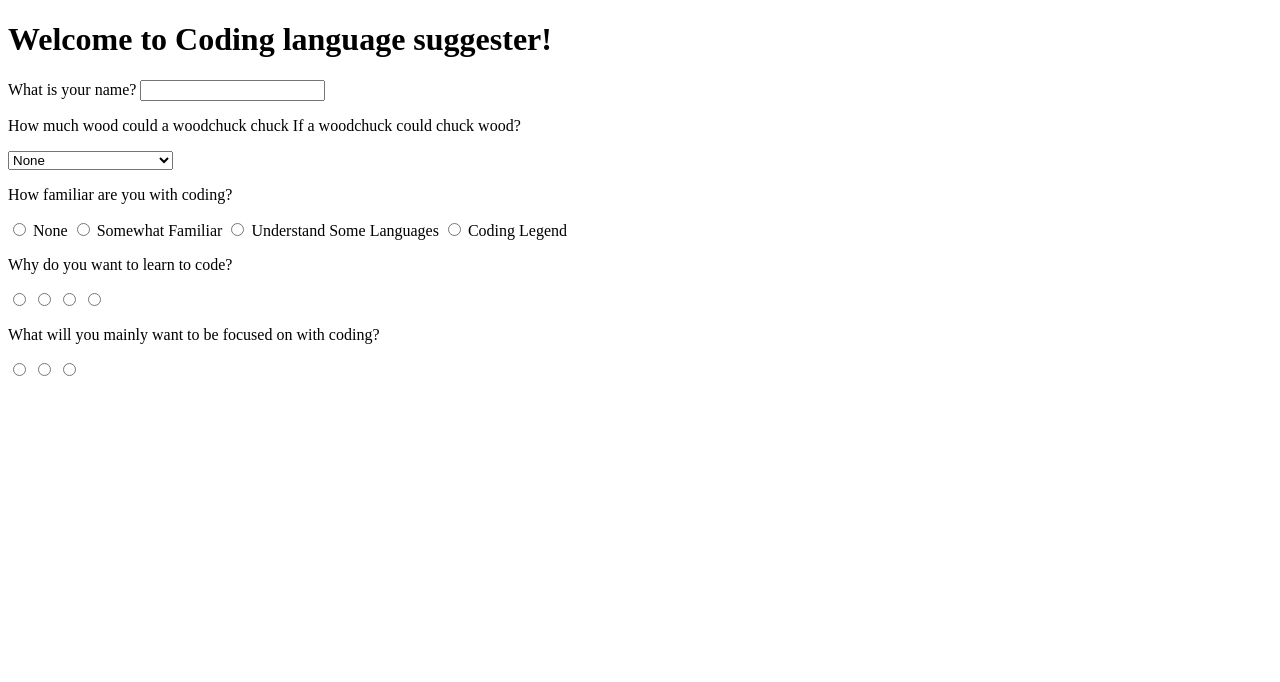
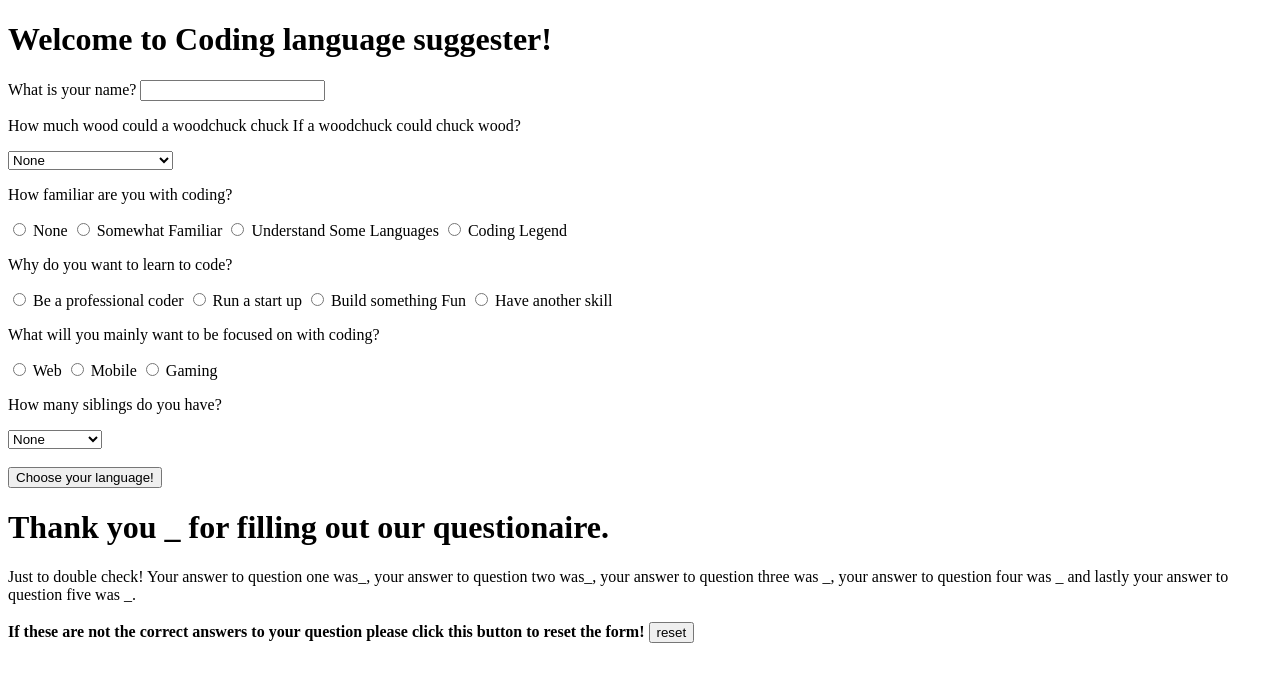
Before and after one commit to Tiberiusloc/programlangsuggester, a plain HTML site: page index.html in a window 1280 px wide. Drawn offline with Linux system fonts and the light colour scheme.

Commit message:
Add questionfive, reset button, outcome p

```diff
--- a/css/sytles.css
+++ b/css/sytles.css
@@ -0,0 +1,4 @@
+#incorrect {
+  color: red;
+  font-size: 30px;
+}
--- a/index.html
+++ b/index.html
@@ -16,7 +16,7 @@
 
     <select id="questionOne">
       <option>None</option>
-      <option>As much as he could</option>
+      <option>As much as they could</option>
       <option>What is a woodchuck lol</option>
       <option>I don't care about this</option>
     </select>
@@ -24,49 +24,77 @@
   <p>How familiar are you with coding?</p>
 
     <label>
-      <input type="radio" name="question" value="None">
+      <input type="radio" name="questionTwo" value="None">
       None
     </label>
     <label>
-      <input type="radio" name="question" value="Somewhat Familiar">
+      <input type="radio" name="questionTwo" value="Somewhat Familiar">
       Somewhat Familiar
     </label>
     <label>
-      <input type="radio" name="question" value="Understand some languages">
+      <input type="radio" name="questionTwo" value="Understand some languages">
       Understand Some Languages
     </label>
     <label>
-      <input type="radio" name="question" value="Coding Legend">
+      <input type="radio" name="questionTwo" value="Coding Legend">
       Coding Legend
     </label>
 
   <p>Why do you want to learn to code?</p>
     <label>
-      <input type="radio" name="questionTwo" value="Be a professional coder">
+      <input type="radio" name="questionThree" value="Be a professional coder">
+      Be a professional coder
     </label>
     <label>
-      <input type="radio" name="questionTwo" value="Run a startup">
+      <input type="radio" name="questionThree" value="Run a startup">
+      Run a start up
     </label>
     <label>
-      <input type="radio" name="questionTwo" value="Build something fun">
+      <input type="radio" name="questionThree" value="Build something fun">
+      Build something Fun
     </label>
     <label>
-      <input type="radio" name="questionTwo" value="Have another skill">
+      <input type="radio" name="questionThree" value="Have another skill">
+      Have another skill
     </label>
 
   <p>What will you mainly want to be focused on with coding?</p>
     <label>
-      <input type="radio" name="questionThree" value="Web">
+      <input type="radio" name="questionFour" value="Web">
+      Web
     </label>
     <label>
-      <input type="radio" name="questionThree" value="Mobile">
+      <input type="radio" name="questionFour" value="Mobile">
+      Mobile
     </label>
     <label>
-      <input type="radio" name="questionThree" value="Game">
+      <input type="radio" name="questionFour" value="Gaming">
+      Gaming
     </label>
 
+    <p>How many siblings do you have?</p>
+      <select id="qustionFive">
+        <option>None</option>
+        <option>1</option>
+        <option>2</option>
+        <option>3</option>
+        <option>More than 3</option>
+      </select>
+      <br>
+      <br>
+      <button type="submit">Choose your language!</button>
   </form>
+<div id="outcome" class="hidden">
+  <h1>Thank you <span id="nameInput">_</span> for filling out our questionaire.</h1>
+  <p>Just to double check! Your answer to question one was<span id="questionOne">_</span>, your answer to question two was<span id="questionTwo">_</span>, your answer to question three was <span id="questionThree">_</span>, your answer to question four was <span id="questionFour">_</span>
+  and lastly your answer to question five was <span id="questionFive">_</span>.
+  <br>
+  <br>
+  <strong id="incorrect">If these are not the correct answers to your question please click this button to reset the form!</strong>
+  <button type="button">reset</button>
+</p>
 
+</div>
 
 
 </body>
```
